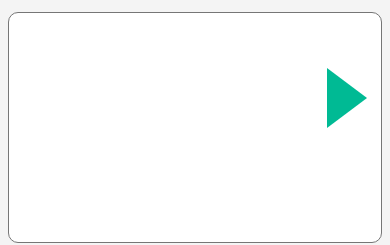
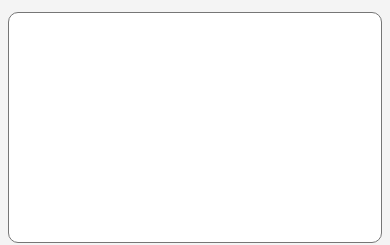
Before and after one commit to rlucatoor/accessible-keyboard, a website: page src/index.html in a window 390 px wide. Shown: the top 245 px of the page. Drawn offline with Linux system fonts and the light colour scheme.

Commit message:
hide play triangle on small screens

```diff
--- a/src/index.html
+++ b/src/index.html
@@ -16,7 +16,7 @@
             <!-- Text box -->
             <textarea id="text-box" class="text-box" name="message" rows="5" cols="42"></textarea>
             <!-- Start Button -->
-            <div id="play-triangle" class="play-triangle"></div>
+            <div id="play-triangle" class="play-triangle hide-small-screen"></div>
             <!-- Stop Button -->
             <div id="stop-square" class="stop-square hide-small-screen"></div>
         </div>
```
